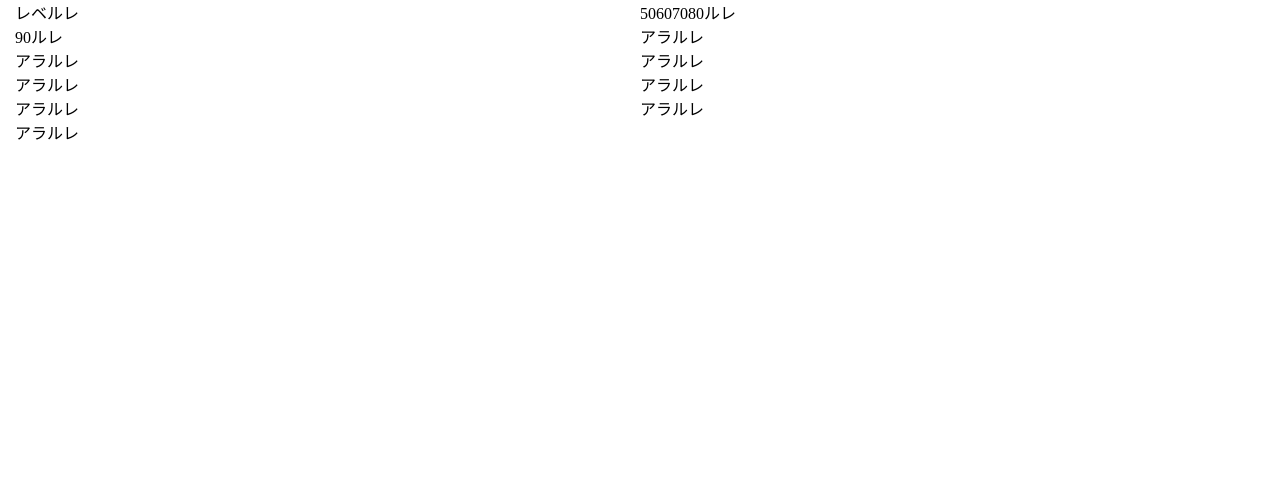
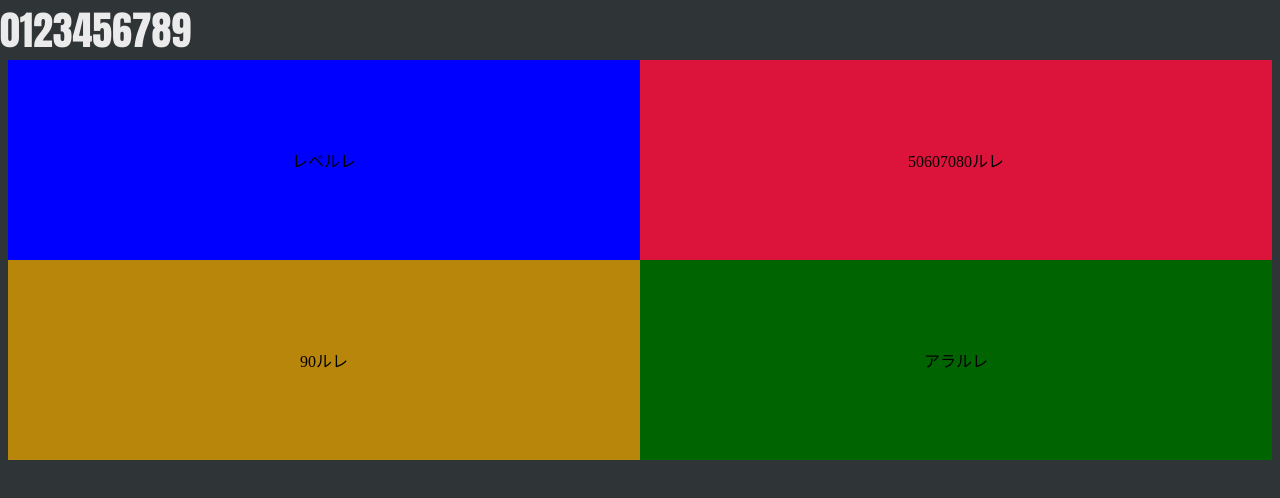
Before and after one commit to kwus3/14_guide_note, a plain HTML site: page index.html in a window 1280 px wide. Drawn offline with Linux system fonts and the light colour scheme.

Commit message:
update: css +

```diff
--- a/css/style.css
+++ b/css/style.css
@@ -1,15 +1,36 @@
-
-.wrapper {
-  width: 100%;
+/* base */
+body {
+  background-color: #2f3437;
 }
 
+h1 {
+  color: #ebebeb;
+  font-size: 40px;
+  font-family: 'Anton', sans-serif;
+}
+
+/* container */
 .container {
   width: 100%;
-  padding: 0 15px;
+  padding: 0 8px;
   margin: 0 auto;
 }
 
+/* global_list */
 .global_list {
   display: grid;
   grid-template-columns: repeat(2, 1fr);
 }
+.global_list.top {
+  grid-auto-rows: 25vh;
+}
+
+.global_list li a {
+  width: 100%;
+  height: 100%;
+  display: flex;
+  flex-direction: column;
+  align-items: center;
+  justify-content: center;
+  gap: 1ch;
+}
--- a/index.html
+++ b/index.html
@@ -4,31 +4,29 @@
   <meta charset="utf-8">
   <meta name="viewport" content="width=device-width, initial-scale=1.0">
   <meta name ="format-detection" content="telephone=no">
-  <link rel="icon" href="/favicon.ico">
-  <link rel="apple-touch-icon" sizes="180x180" href="/apple-touch-icon.png">
+  <link rel="icon" href="favicon.ico">
+  <link rel="apple-touch-icon" sizes="180x180" href="apple-touch-icon.png">
+  <title>14 guide note</title>
 
-  <link rel="stylesheet" type="text/css" href="/css/reset.css">
-  <link rel="stylesheet" type="text/css" href="/css/style.css">
+  <link rel="preconnect" href="https://fonts.googleapis.com">
+  <link rel="preconnect" href="https://fonts.gstatic.com" crossorigin>
+  <link href="https://fonts.googleapis.com/css2?family=Anton&display=swap" rel="stylesheet">
 
-  <title>14 guide note</title>
+  <link rel="stylesheet" type="text/css" href="css/reset.css">
+  <link rel="stylesheet" type="text/css" href="css/style.css">
+
 </head>
 <body>
   <header>
+    <h1>0123456789</h1>
   </header>
   <div class="wrapper">
     <div class="container">
       <ul class="global_list top">
-        <li><a href="">レベルレ</a></li>
-        <li><a href="">50607080ルレ</a></li>
-        <li><a href="">90ルレ</a></li>
-        <li><a href="">アラルレ</a></li>
-        <li><a href="">アラルレ</a></li>
-        <li><a href="">アラルレ</a></li>
-        <li><a href="">アラルレ</a></li>
-        <li><a href="">アラルレ</a></li>
-        <li><a href="">アラルレ</a></li>
-        <li><a href="">アラルレ</a></li>
-        <li><a href="">アラルレ</a></li>
+        <li><a href="" style="background-color:blue;"><p>レベルレ</p></a></li>
+        <li><a href="" style="background-color:crimson;"><p>50607080ルレ</p></a></li>
+        <li><a href="" style="background-color:darkgoldenrod;"><p>90ルレ</p></a></li>
+        <li><a href="" style="background-color:darkgreen;"><p>アラルレ</p></a></li>
       </ul>
     </div>
   <footer>
```
Also changed, not shown: 1 other file.
